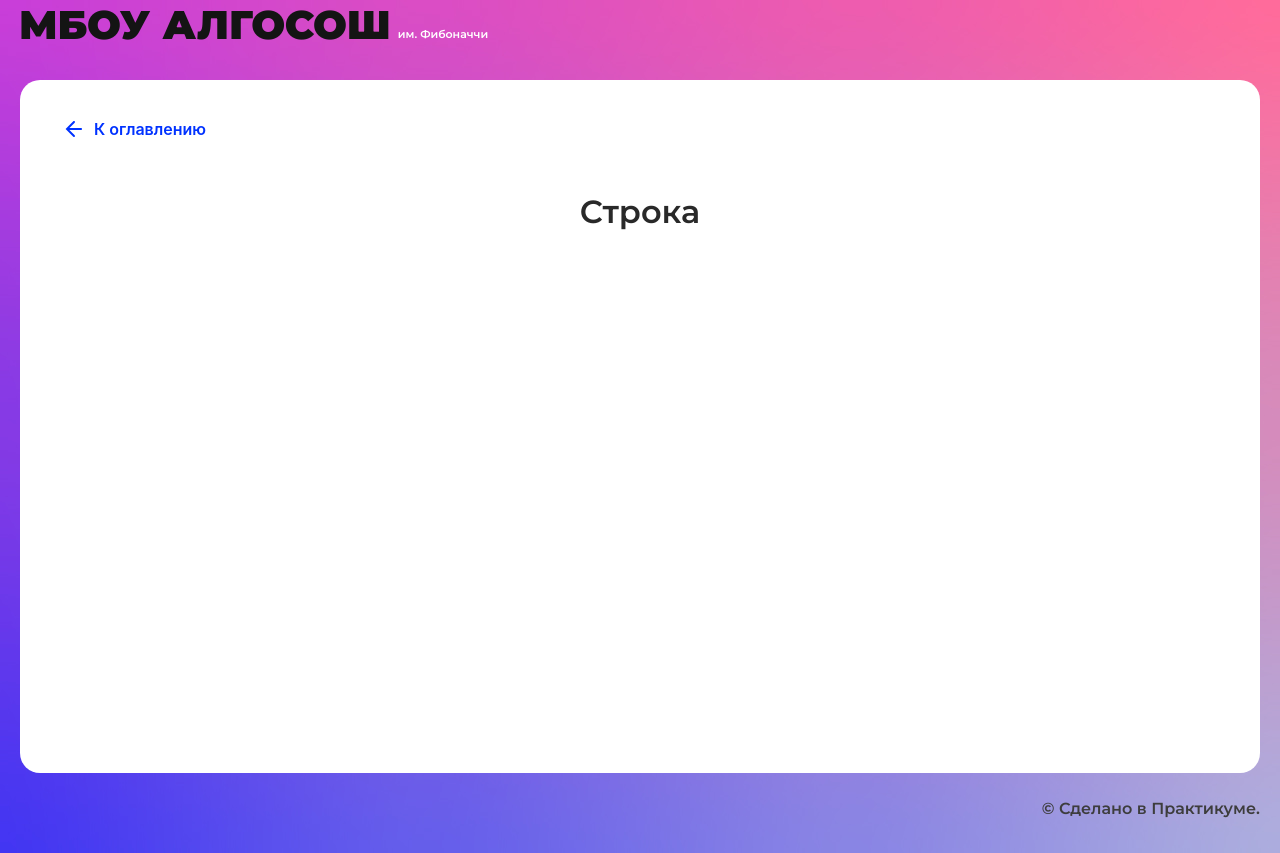
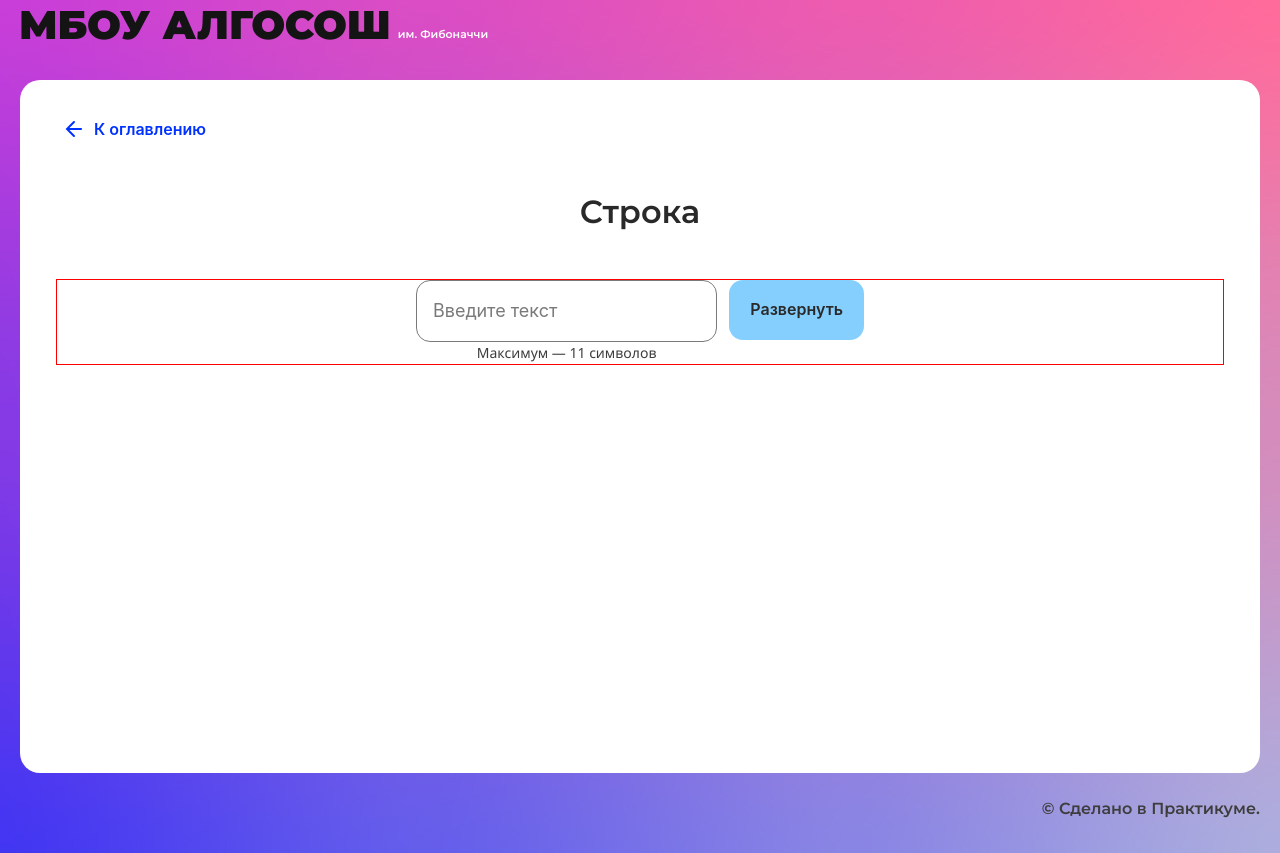
Before and after one commit to Zdthns/algoritm, a React (Create React App) app: page /recursion in a window 1280 px wide. Built offline with nearby package versions, Linux system fonts and the light colour scheme.

Commit message:
style string-page

```diff
--- a/src/components/string/string.tsx
+++ b/src/components/string/string.tsx
@@ -1,10 +1,22 @@
+import style from "./style.module.css";
 import React from "react";
 import { SolutionLayout } from "../ui/solution-layout/solution-layout";
+import { Input } from "../ui/input/input";
+import { Button } from "../ui/button/button";
 
 export const StringComponent: React.FC = () => {
   return (
     <SolutionLayout title="Строка">
+      <div className={style.body}>
+        <div className={style.wrapper}>
+          <div>
+            <Input />
+            <span className={style.caption}>Максимум — 11 символов</span>
+          </div>
 
+          <Button text="Развернуть" />
+        </div>
+      </div>
     </SolutionLayout>
   );
 };
--- /dev/null
+++ b/src/components/string/style.module.css
@@ -0,0 +1,27 @@
+.wrapper {
+  margin: 0 auto;
+  display: flex;
+  gap: 12px;
+
+}
+
+input {
+  width: 377px;
+}
+
+.body {
+  padding: 0 359px;
+  border: 1px solid red;
+}
+
+.caption {
+  width: 172px;
+  height: 22px;
+  font-family: 'Segoe UI';
+  font-style: normal;
+  font-weight: 400;
+  font-size: 14px;
+  line-height: 22px;
+  align-items: center;
+  color: #3D3D3D;
+}
```
